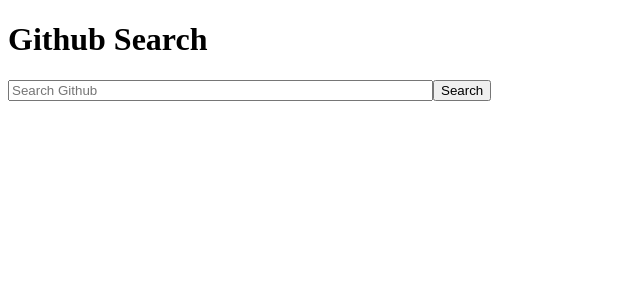
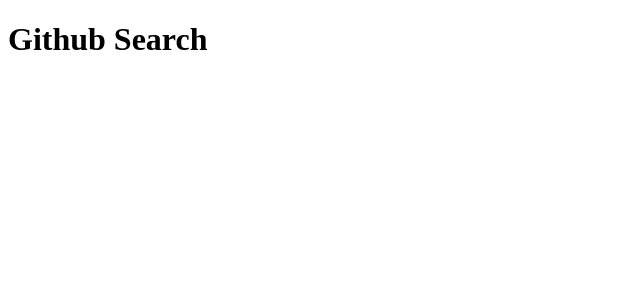
Before and after one commit to monacook/Search-Github, a React (Create React App) app in the folder search-github/: page / in a window 1280 px wide. Shown: the top 300 px of the page, without its empty margins (0-640 px from the left). Built offline with nearby package versions, Linux system fonts and the light colour scheme.

Commit message:
added a header

```diff
--- a/search-github/src/App.js
+++ b/search-github/src/App.js
@@ -1,39 +1,44 @@
-import React from 'react';
+// Props go down to child
+import React, { Component } from 'react';
+import Header from './components/Header';
 
-class App extends React.Component {
-  constructor(props) {
-  super(props);
-  this.state = {
-    value:''
-    };
-  }
-
-  onChange = (e) => {
-    this.setState({value: e.target.value})
-    // console.log(this.state.value)
-  }
-
-  onSubmit = (e) => {
-   e.preventDefault()
-   console.log("hello")
-   this.props.onSubmit(this.state.value)
-  }
-
-
-  render(){
-    console.log(this.state)
-    return (
-      <div className="ui segment">
-        <form className="ui form">
-          <div className="field">
-            <h1>Github Search</h1>
-            <input type="text" value={this.state.value} placeholder="Search Github" size="50" onChange={this.onChange}/>
-            <button onSubmit={this.onSubmit} variant="outlined" color="primary" size="small">Search</button>
-          </div>
-        </form>
-      </div>
+class App extends Component {
+render() {
+  return (
+    <div className="App">
+      <Header />
+    </div>
     )
   }
 }
 
 export default App;
+
+  // <div className="ui segment">
+  //   <form onSubmit={this.formSubmit} className="ui form">
+  //       <h1>Github Search</h1>
+  //       <input type="text" value={this.state.value} placeholder="Search Github" size="50" onChange={this.onChange}/>
+  //       <button onSubmit={this.onSubmit} variant="outlined" color="primary" size="small">Search</button>
+  //     </div>
+  //   </form>
+  // </div>
+
+// class App extends React.Component {
+//   constructor() {
+//   super();
+//   this.state = {
+//     value:''
+//     };
+//   }
+
+//   onChange = (e) => {
+//     this.setState({value: e.target.value})
+//   }
+
+//   formSubmit = (e) => {
+//    e.preventDefault()
+//    console.log(this.state.value)
+//   }
+
+
+//   render(){
--- /dev/null
+++ b/search-github/src/components/Header.js
@@ -0,0 +1,11 @@
+import React from 'react'
+
+const Header = () => {
+  return (
+    <header class="page-header">
+      <h1>Github Search</h1>
+    </header>
+  )
+}
+
+export default Header;
```
Also changed, not shown: 1 other file (tests, documents, lock files or other folders).
